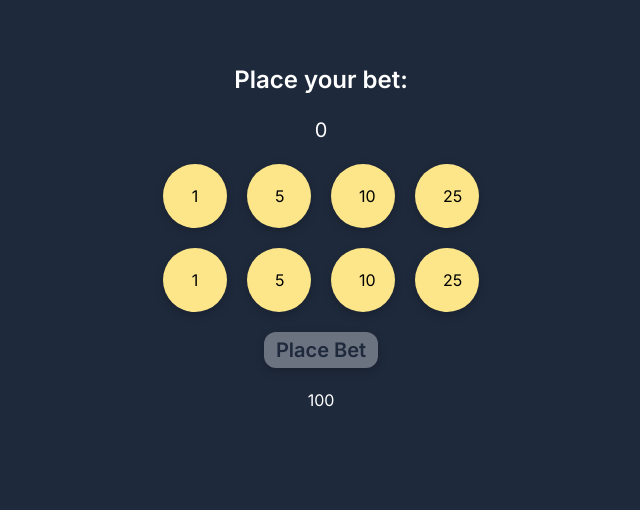
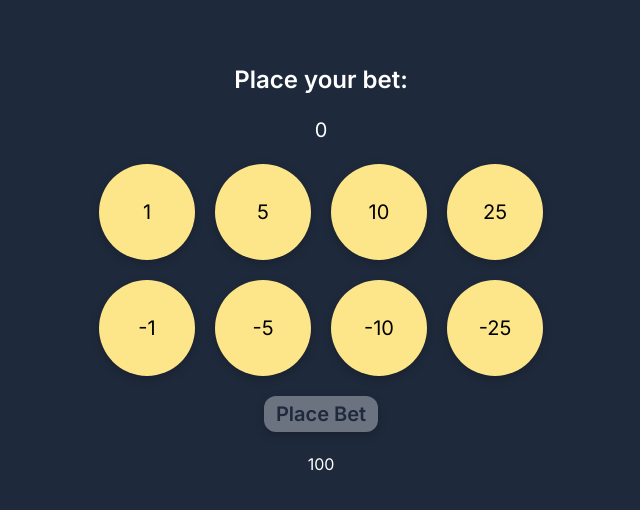
Before and after one commit to brandonmcconathy/blackjack-react, a Next.js app: page / in a window 1280 px wide. Both pictures are taken after a click on the button "Start Game". Shown: the top 510 px of the page, without its empty margins (319-959 px from the left). Built offline with nearby package versions, Linux system fonts and the light colour scheme.

Commit message:
Added negative values to bet buttons and adjusted some styles

```diff
--- a/src/app/components/bet.tsx
+++ b/src/app/components/bet.tsx
@@ -19,7 +19,7 @@ export default function Bet() {
         setStage('play')
     }
 
-    const betValues = ['1','5','10','25']
+    const betValues = {positive: ['1','5','10','25'], negative: ['-1','-5','-10','-25']}
 
     return(
         <main className="flex flex-col gap-5 justify-center items-center text-center mt-16">
@@ -27,10 +27,10 @@ export default function Bet() {
             <h2 className="text-xl">{bet}</h2>
             <div className="flex flex-col justify-center items-center text-center gap-5">
                 <div className="flex justify-center items-center gap-5">
-                    {betValues.map((value) => <BetButton value={Number(value)} name='positive' setValidBet={setValidBet} bet={bet} setBet={setBet} balance={balance} key={value} />)}
+                    {betValues.positive.map((value) => <BetButton value={Number(value)} name='positive' setValidBet={setValidBet} bet={bet} setBet={setBet} balance={balance} key={value} />)}
                 </div>
                 <div className="flex justify-center items-center gap-5">
-                    {betValues.map((value) => <BetButton value={Number(value)} name='negative' setValidBet={setValidBet} bet={bet} setBet={setBet} balance={balance} key={value} />)}
+                    {betValues.negative.map((value) => <BetButton value={Number(value)} name='negative' setValidBet={setValidBet} bet={bet} setBet={setBet} balance={balance} key={value} />)}
                 </div>
             </div>
             {validBet ?
@@ -66,7 +66,7 @@ function BetButton(props: {value:number, name:string, setValidBet:any, bet:numbe
             setBet((prevBet:any) => prevBet + value)
             setValidBet(true)
         } else {
-            setBet((prevBet:any) => prevBet - value)
+            setBet((prevBet:any) => prevBet + value)
             if (bet <= value) {
                 setBet(0)
                 setValidBet(false)
@@ -77,8 +77,8 @@ function BetButton(props: {value:number, name:string, setValidBet:any, bet:numbe
     return(
         <>
         {valid ?
-            <button name={name} value={value} className="bg-amber-200 w-16 text-black rounded-full py-5 px-7 box-pop" onClick={handleBet}>{value}</button> :
-            <button name={name} value={value} className="bg-gray-500 w-16 text-black rounded-full py-5 px-7 box-pop" onClick={handleBet} disabled>{value}</button>}
+            <button name={name} value={value} className="bg-amber-200 text-xl w-24 h-24 text-black rounded-full py-5 px-7 box-pop text-center" onClick={handleBet}>{value}</button> :
+            <button name={name} value={value} className="bg-gray-500 text-xl w-24 h-24 text-black rounded-full py-5 px-7 box-pop text-center" onClick={handleBet} disabled>{value}</button>}
         </>
     )
 }
```
